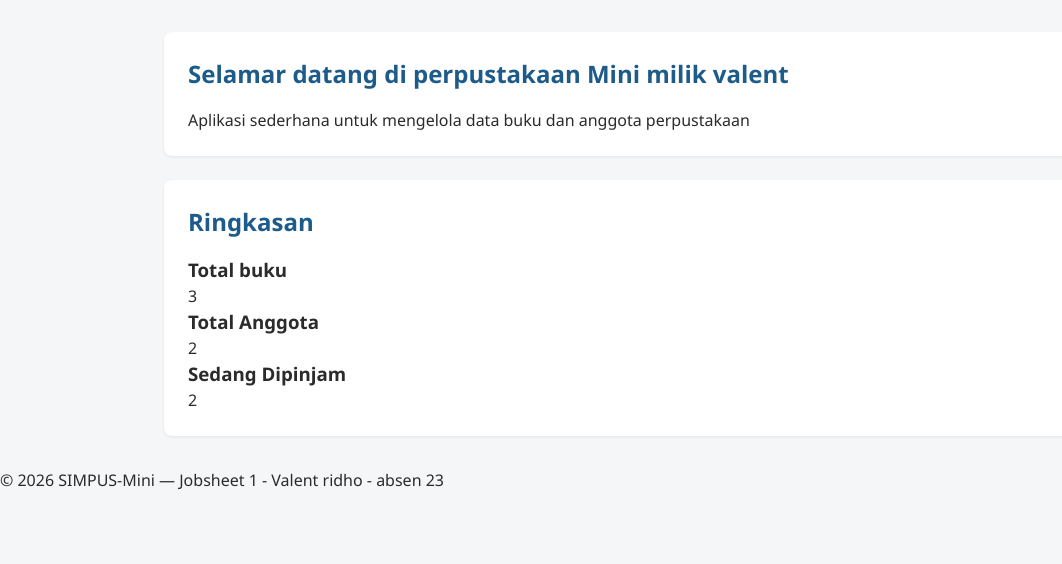
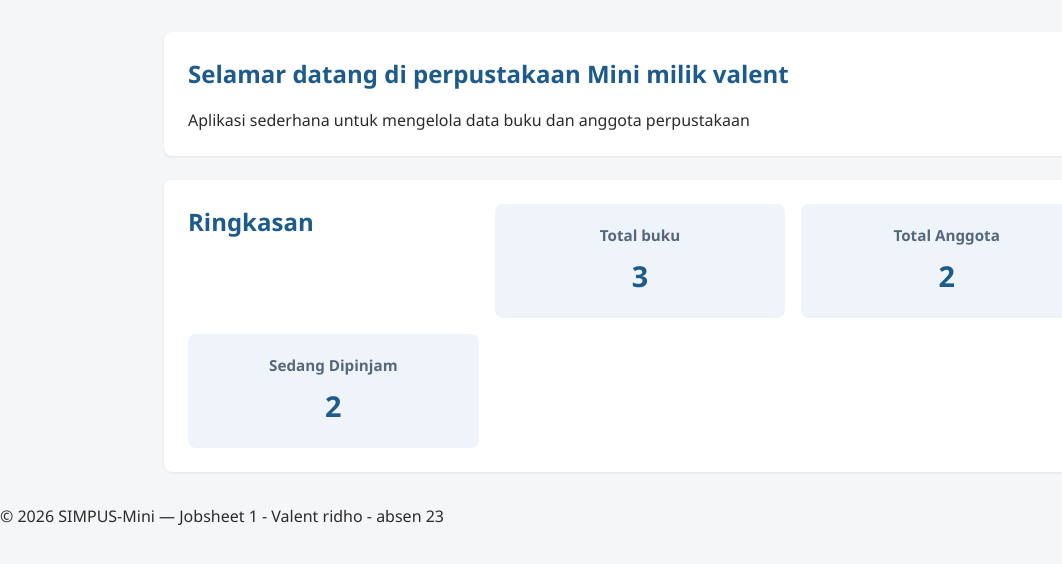
Before and after one commit to putraridhohd-cpu/23_PraktikDPW, a PHP site: page / in a window 1280 px wide. Shown: the part 66-630 px from the top of the page, without its empty margins (0-1062 px from the left). Run offline with PHP 8.4, Linux system fonts and the light colour scheme.

Commit message:
6. CSS: Kartu Statistik dengan CSS Grid

```diff
--- a/Jobsheet-01/style.css
+++ b/Jobsheet-01/style.css
@@ -66,3 +66,29 @@ section h2 {
     margin-bottom: 1rem;
     color: #1d5b8a;
 }
+
+/* ===== Kartu Statistik (CSS Grid) ===== */
+main section:nth-of-type(2) {
+    display: grid;
+    grid-template-columns: repeat(3, 1fr);
+    gap: 1rem;
+}
+
+main section:nth-of-type(2) article {
+    background-color: #eef4fa;
+    border-radius: 8px;
+    padding: 1.25rem;
+    text-align: center;
+}
+
+main section:nth-of-type(2) article h3 {
+    font-size: 0.95rem;
+    color: #55677a;
+    margin-bottom: 0.5rem;
+}
+
+main section:nth-of-type(2) article p {
+    font-size: 1.8rem;
+    font-weight: 700;
+    color: #1d5b8a;
+}
```
